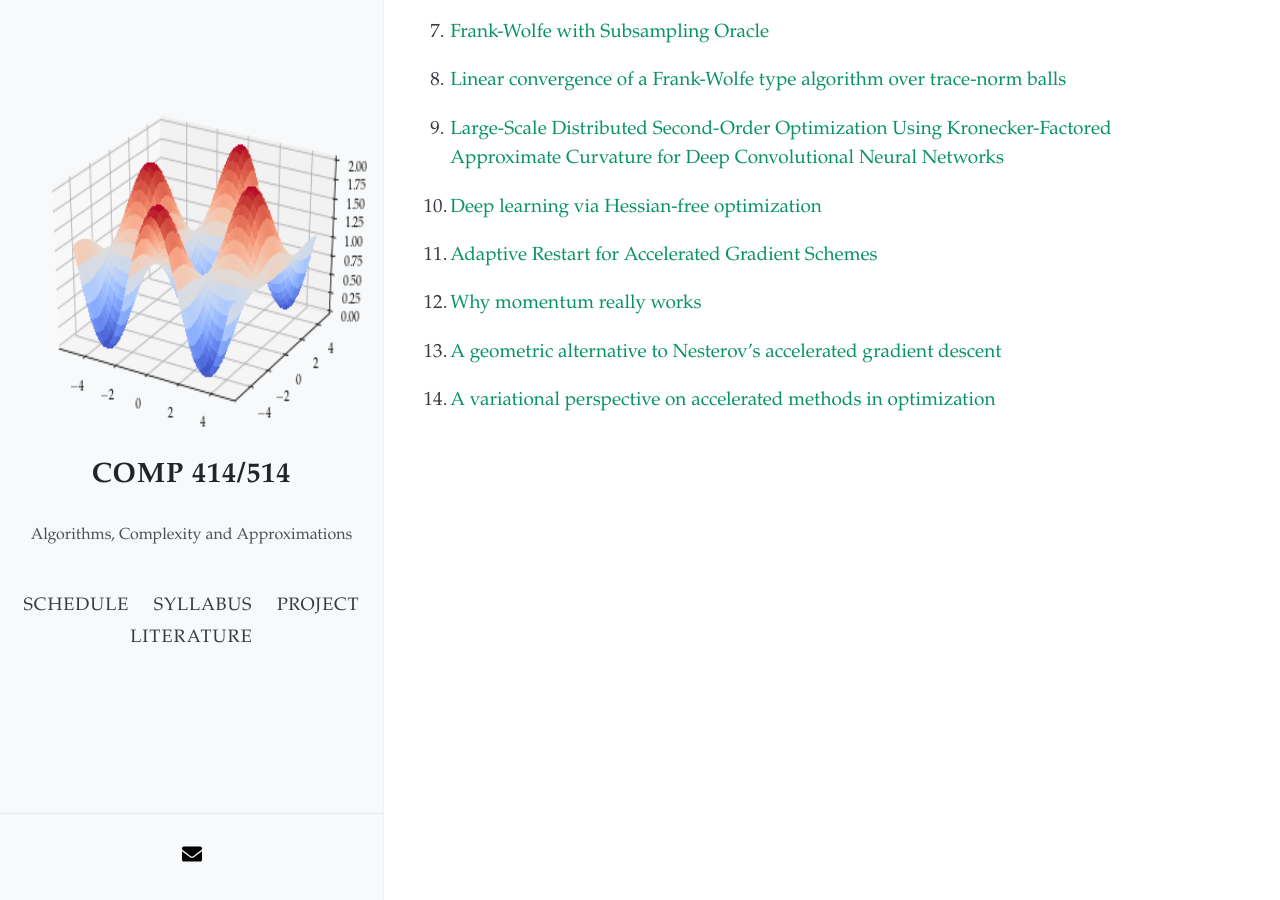
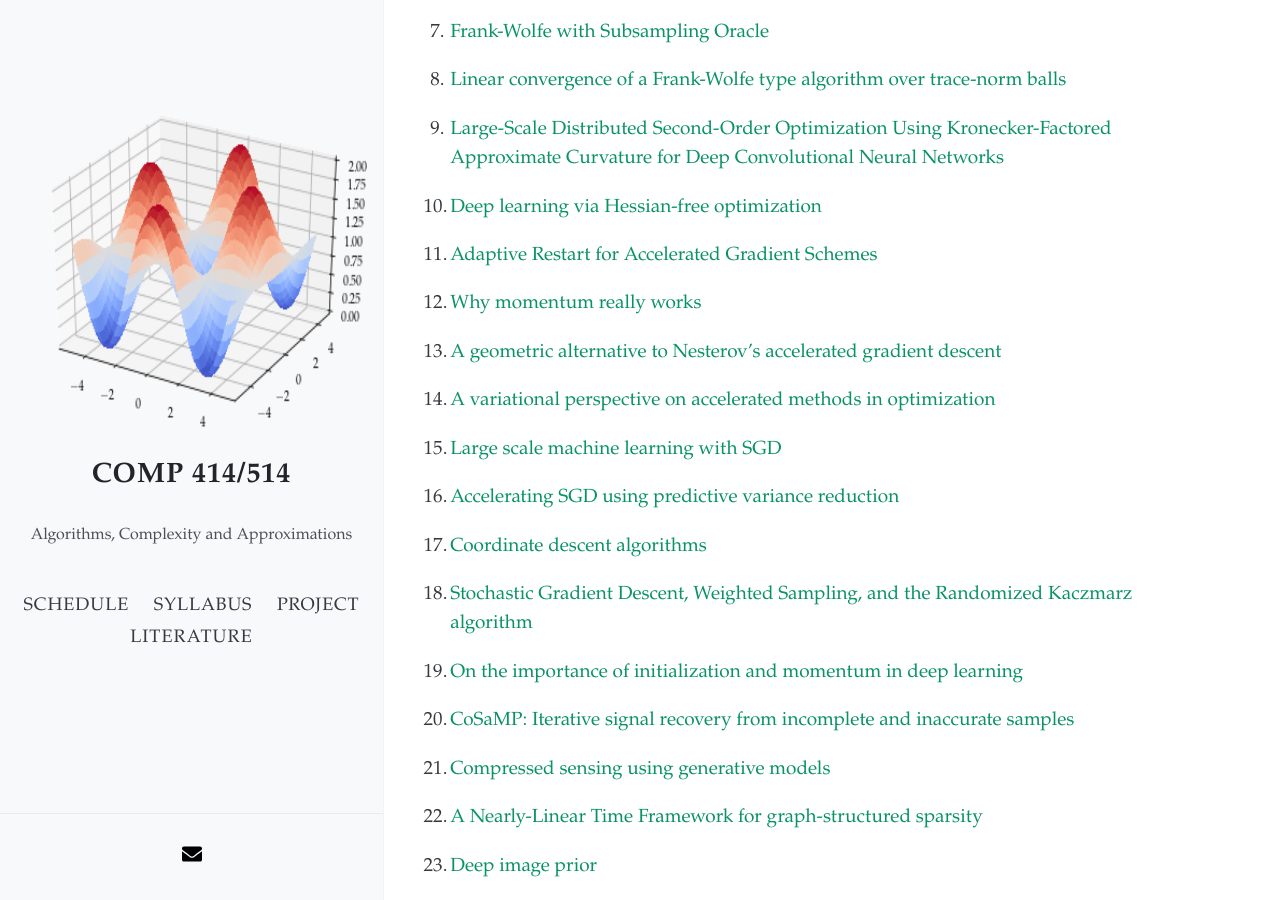
Before and after one commit to akyrillidis/comp414-514, a Jekyll site: the page built from literature.md, in a window 1280 px wide and 900 px high, scrolled down 594 px. Built offline with Jekyll 4.4.1, drawn with Linux system fonts in a browser that asks for light colours; nearby versions of some CDN libraries.

Commit message:
Update literature.md

```diff
--- a/literature.md
+++ b/literature.md
@@ -39,3 +39,21 @@ Approximate Curvature for Deep Convolutional Neural Networks](https://arxiv.org/
 13. [A geometric alternative to Nesterov's accelerated gradient descent](https://arxiv.org/abs/1506.08187)
 
 14. [A variational perspective on accelerated methods in optimization](https://arxiv.org/pdf/1603.04245.pdf)
+
+15. [Large scale machine learning with SGD](http://khalilghorbal.info/assets/spa/papers/ML_GradDescent.pdf)
+
+16. [Accelerating SGD using predictive variance reduction](https://papers.nips.cc/paper/4937-accelerating-stochastic-gradient-descent-using-predictive-variance-reduction.pdf)
+
+17. [Coordinate descent algorithms](http://www.optimization-online.org/DB_FILE/2014/12/4679.pdf)
+
+18. [Stochastic Gradient Descent, Weighted Sampling, and the Randomized Kaczmarz algorithm](https://arxiv.org/pdf/1310.5715.pdf)
+
+19. [On the importance of initialization and momentum in deep learning](http://www.cs.toronto.edu/~fritz/absps/momentum.pdf)
+
+20. [CoSaMP: Iterative signal recovery from incomplete and inaccurate samples](https://www.sciencedirect.com/science/article/pii/S1063520308000638)
+
+21. [Compressed sensing using generative models](https://arxiv.org/pdf/1703.03208.pdf)
+
+22. [A Nearly-Linear Time Framework for graph-structured sparsity](http://proceedings.mlr.press/v37/hegde15.pdf)
+
+23. [Deep image prior](https://arxiv.org/pdf/1711.10925.pdf)
```
